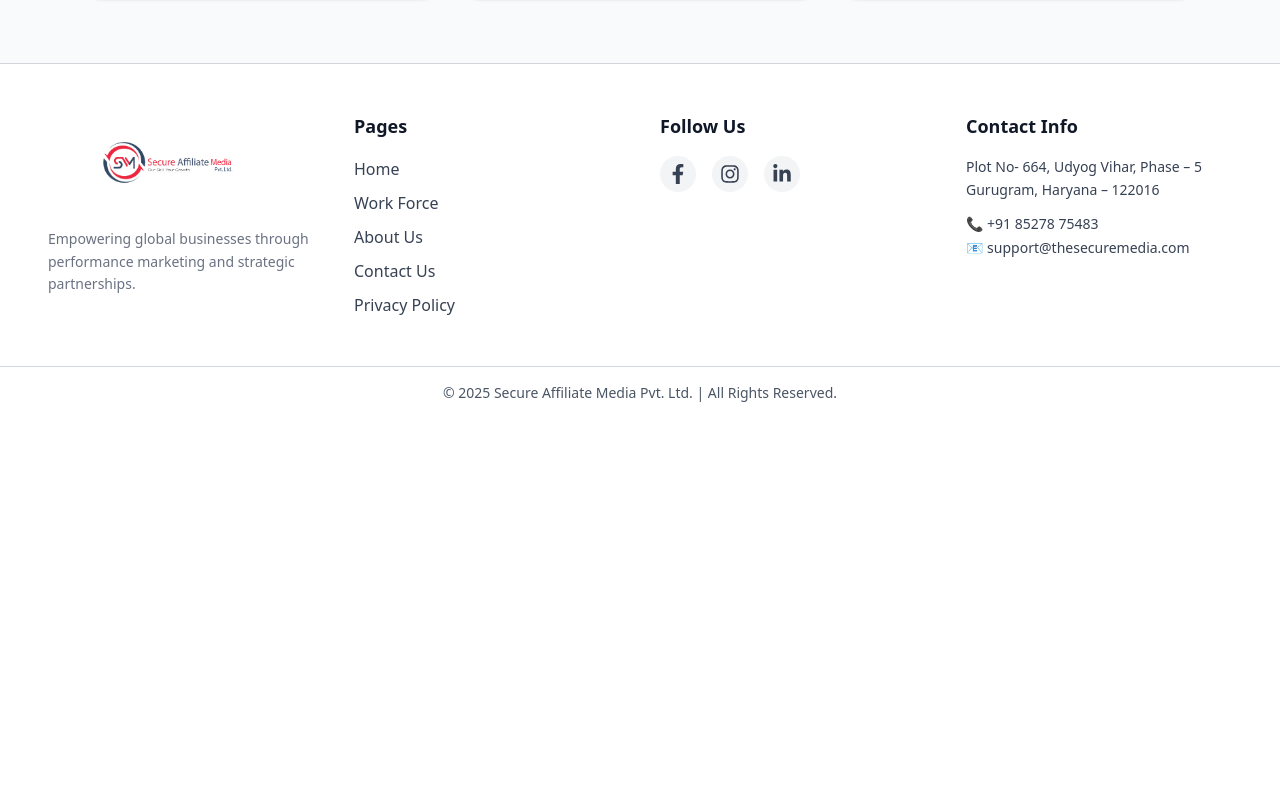
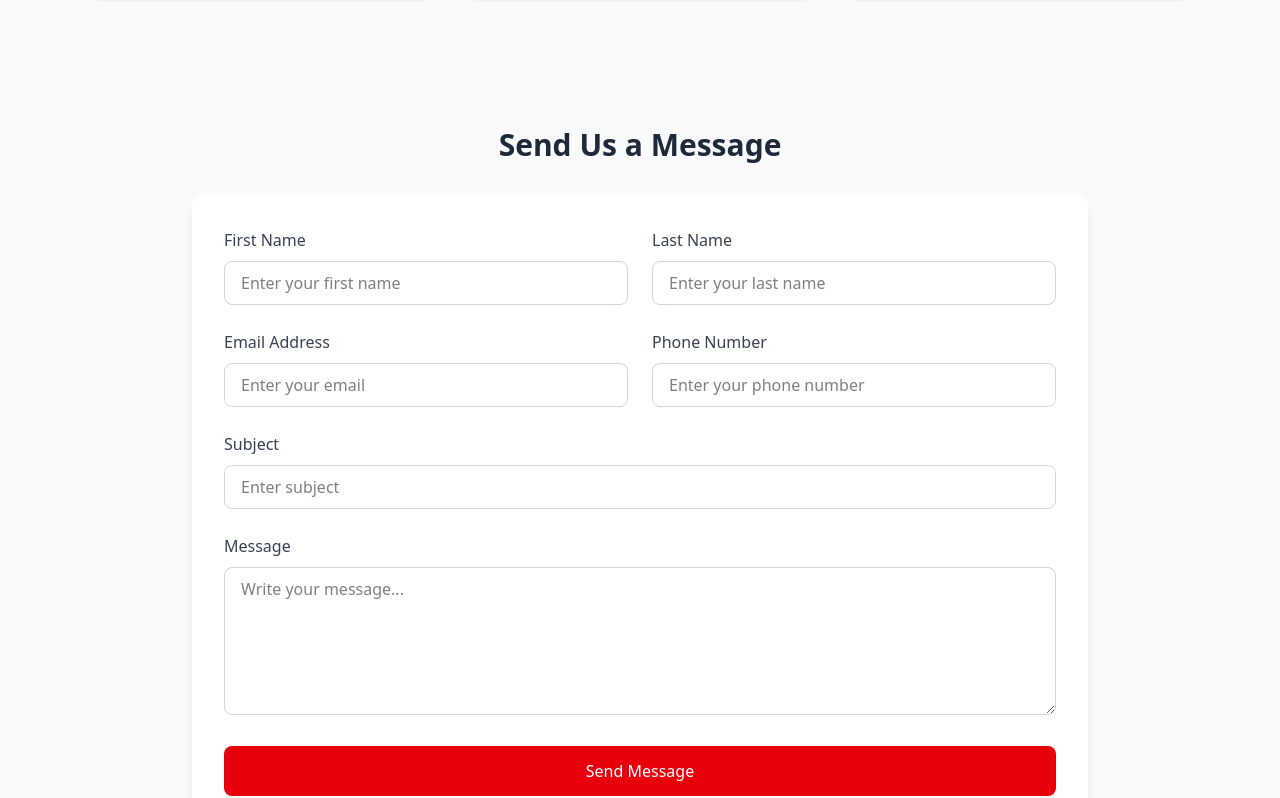
Before and after one commit to Soni0042/Securemedia, a React (Vite) app: page / in a window 1280 px wide. Shown: the part 5583-6381 px from the top of the page. Before the commit the page ends 6002 px from the top, so only its background shows below. Built offline with nearby package versions, Linux system fonts and the light colour scheme.

Commit message:
updated email

```diff
--- a/src/pages/Home.jsx
+++ b/src/pages/Home.jsx
@@ -1,20 +1,44 @@
+import React, { useRef, useState } from "react";
 import { motion } from "framer-motion";
 import { FaGamepad, FaShoppingCart, FaPlane, FaHome, FaMoneyBillWave, FaLeaf } from "react-icons/fa";
 import NumbersMatter from "../components/NumbersMatter";
 import Footer from "../components/Footer";
 import { useNavigate } from "react-router-dom";
+import emailjs from "@emailjs/browser";
+
 export default function Home() {
-    const navigate = useNavigate();
+  const navigate = useNavigate();
 
-  // Animation Variants
   const fadeUp = {
     hidden: { opacity: 0, y: 30 },
     visible: { opacity: 1, y: 0, transition: { duration: 0.8, ease: "easeOut" } }
   };
 
+  // Contact Form states and refs
+  const form = useRef();
+  const [resultMessage, setResultMessage] = useState("");
+
+  const sendEmail = (e) => {
+    e.preventDefault();
+
+    // Send email to owner
+    emailjs.sendForm(
+      "service_jqebicj",
+      "template_wp03vjk",
+      form.current,
+      "cUHFy_7JRJgi-veRT"
+    )
+    .then(() => {
+      setResultMessage("Message sent successfully!");
+      e.target.reset();
+    })
+    .catch(() => {
+      setResultMessage("Failed to send the message. Please try again.");
+    });
+  };
+
   return (
     <div className="bg-white text-black font-sans min-h-screen leading-relaxed">
-
       {/* ================= HERO ================= */}
       <section className="relative min-h-[80vh] flex flex-col md:flex-row items-center justify-between px-6 sm:px-10 md:px-20 lg:px-32 gap-12">
 
@@ -307,9 +331,61 @@ export default function Home() {
           </div>
         </div>
       </section>
-
+   {/* ================= CONTACT FORM ================= */}
+      <section id="contact-form" className="bg-gray-50 py-16 px-6 md:px-20">
+        <div className="max-w-4xl mx-auto">
+          <h2 className="text-3xl font-bold text-center mb-8 text-gray-800">
+            Send Us a Message
+          </h2>
+          <form ref={form} onSubmit={sendEmail} className="bg-white p-8 rounded-xl shadow-lg space-y-6">
+            <div className="grid grid-cols-1 md:grid-cols-2 gap-6">
+              <InputField label="First Name" placeholder="Enter your first name" name="first_name" />
+              <InputField label="Last Name" placeholder="Enter your last name" name="last_name" />
+            </div>
+            <div className="grid grid-cols-1 md:grid-cols-2 gap-6">
+              <InputField label="Email Address" placeholder="Enter your email" type="email" name="email" />
+              <InputField label="Phone Number" placeholder="Enter your phone number" type="tel" name="phone" />
+            </div>
+            <InputField label="Subject" placeholder="Enter subject" name="subject" />
+            <div>
+              <label className="block text-gray-700 font-medium mb-2">Message</label>
+              <textarea
+                name="message"
+                placeholder="Write your message..."
+                rows="5"
+                required
+                className="w-full border border-gray-300 rounded-lg px-4 py-2 focus:outline-none focus:border-red-600"
+              />
+            </div>
+            <button
+              type="submit"
+              className="bg-red-600 hover:bg-red-700 text-white px-6 py-3 rounded-lg font-medium transition w-full"
+            >
+              Send Message
+            </button>
+          </form>
+          {resultMessage && (
+            <p className="mt-6 text-center font-semibold text-gray-700">{resultMessage}</p>
+          )}
+        </div>
+      </section>
       {/* ================= FOOTER ================= */}
       <Footer />
     </div>
   );
 }
+// Reusable InputField component
+function InputField({ label, placeholder, type = "text", name }) {
+  return (
+    <div>
+      <label className="block text-gray-700 font-medium mb-2">{label}</label>
+      <input
+        type={type}
+        name={name}
+        placeholder={placeholder}
+        required
+        className="w-full border border-gray-300 rounded-lg px-4 py-2 focus:outline-none focus:border-red-600"
+      />
+    </div>
+  );
+}
```
